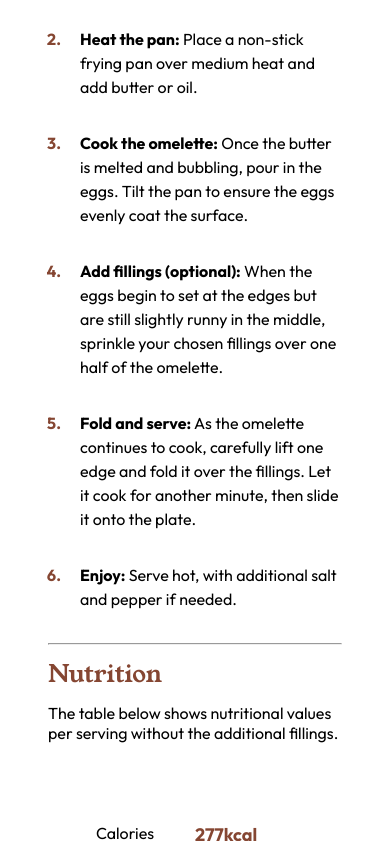
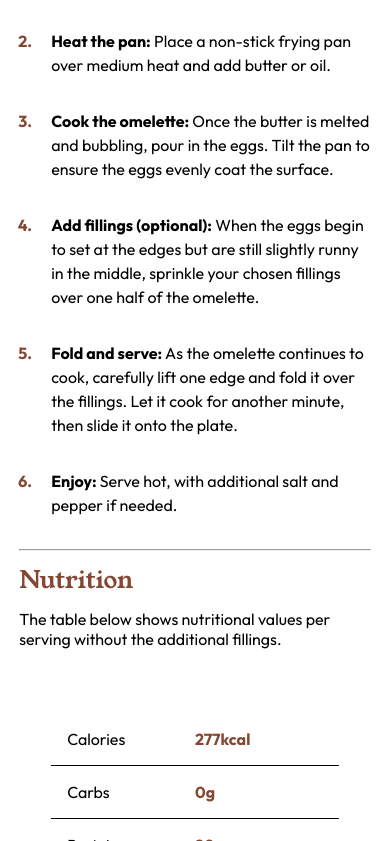
Before and after one commit to LuiRo07/recipe-page, a plain HTML site: page index.html in a window 390 px wide. Shown: the part 1159-2000 px from the top of the page. Drawn offline with Linux system fonts and the light colour scheme.

Commit message:
added responsive font-styling

```diff
--- a/style.css
+++ b/style.css
@@ -18,7 +18,7 @@
 
 html {
     font-family: 'Outfit', serif;
-    font-size: 16px;
+    font-size: 14x;
 }
 
 body {
@@ -74,7 +74,7 @@ th {
 
 td {
     font-weight: 700;
-    font-size: large;
+    font-size: 18px;
     color: var(--primary-nutmeg);
 }
 
@@ -84,6 +84,7 @@ ul {
 
 .header-subtitle {
     line-height: 1.5em;
+    font-size: 1.2rem;
 }
 
 /* Colors */
@@ -182,7 +183,7 @@ th {
     place-self: start;
 }
 
-@media only screen and (max-width: 375px) {
+@media only screen and (max-width: 465px) {
     body {
         padding: 0;
         margin: 0;
@@ -195,4 +196,15 @@ th {
     .header-title, .header-subtitle {
         padding: 0 1rem;
     }
+
+    /* font styling */
+    .header-subtitle, .ingredients-item,
+    .step-process
+    {
+        font-size: 1rem;
+    }
+
+    td {
+        font-size: 1rem;
+    }
 }
```
